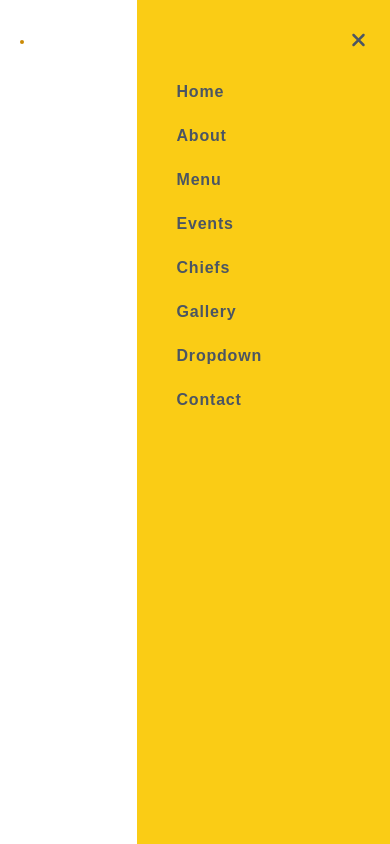
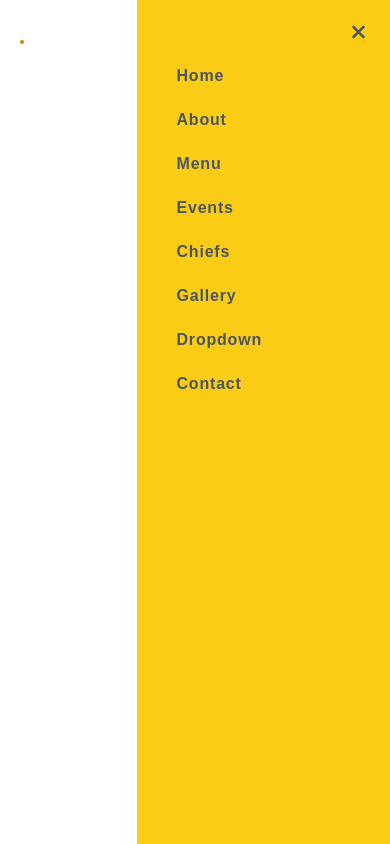
Before and after one commit to yaminphyu/foodie, a Next.js app: page / in a window 390 px wide. Both pictures are taken after a click on the element 359 px from the left and 32 px from the top of the page. Built offline with nearby package versions, Linux system fonts and the light colour scheme.

Commit message:
adjust height of close button

```diff
--- a/styles/Navbar.module.css
+++ b/styles/Navbar.module.css
@@ -51,7 +51,7 @@
 }
 
 .close-btn {
-    @apply h-20 w-full flex justify-end items-center pl-10 pr-6;
+    @apply h-16 w-full flex justify-end items-center pl-10 pr-6;
 }
 
 .mobile-menu {
```
